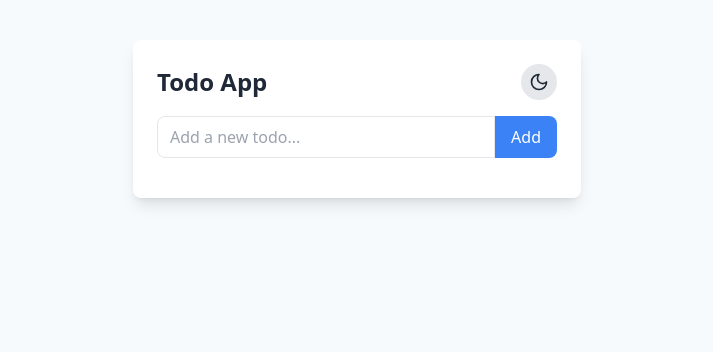
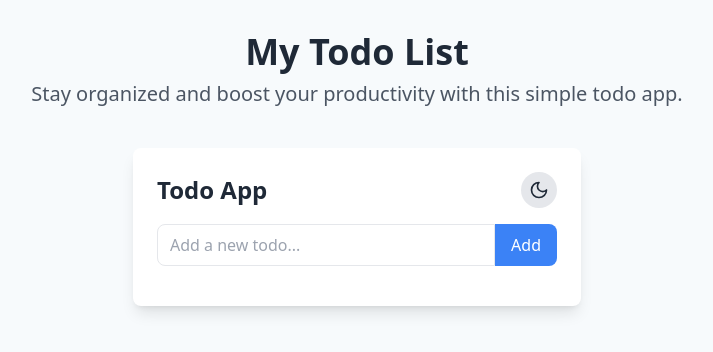
Before and after one commit to aliprogrammer309/Next-TS-Tailwind-TODO-APP, a Next.js app: page / in a window 1280 px wide. Shown: the top 352 px of the page, without its empty margins (283-996 px from the left). Built offline with nearby package versions, Linux system fonts and the light colour scheme.

Commit message:
storing todo in local storage and final polishes

```diff
--- a/src/app/page.tsx
+++ b/src/app/page.tsx
@@ -1,5 +1,5 @@
 "use client";
-import React, { useState } from "react";
+import React, { useEffect, useState } from "react";
 import ThemeToggle from "./components/ThemeToggle";
 import TodoItem from "./components/TodoItem";
 
@@ -12,6 +12,21 @@ interface Todo {
 const TodoApp: React.FC = () => {
   const [todos, setTodos] = useState<Todo[]>([]);
   const [inputValue, setInputValue] = useState("");
+  const [isClient, setIsClient] = useState(false);
+
+  useEffect(() => {
+    setIsClient(true);
+    const storedTodos = localStorage.getItem("todos");
+    if (storedTodos) {
+      setTodos(JSON.parse(storedTodos));
+    }
+  }, []);
+
+  useEffect(() => {
+    if (isClient) {
+      localStorage.setItem("todos", JSON.stringify(todos));
+    }
+  }, [todos, isClient]);
 
   const handleInputChange = (e: React.ChangeEvent<HTMLInputElement>) => {
     setInputValue(e.target.value);
@@ -41,7 +56,20 @@ const TodoApp: React.FC = () => {
     setTodos(todos.filter((todo) => todo.id !== id));
   };
 
+  if (!isClient) {
+    return null;
+  }
+
   return (
+    <div className="container mx-auto px-4 py-8">
+      <header className="text-center mb-8">
+        <h1 className="text-4xl font-bold text-gray-800 dark:text-white mb-2">
+          My Todo List
+        </h1>
+        <p className="text-xl text-gray-600 dark:text-gray-300">
+          Stay organized and boost your productivity with this simple todo app.
+        </p>
+      </header>
       <div className="max-w-md mx-auto mt-10 p-6 bg-white dark:bg-gray-800 rounded-lg shadow-lg transition-colors duration-200">
         <div className="flex justify-between items-center mb-4">
           <h1 className="text-2xl font-bold text-gray-800 dark:text-white">
@@ -77,6 +105,7 @@ const TodoApp: React.FC = () => {
           ))}
         </ul>
       </div>
+    </div>
   );
 };
 
```
Lines whose indentation alone changed are shown as unchanged.
